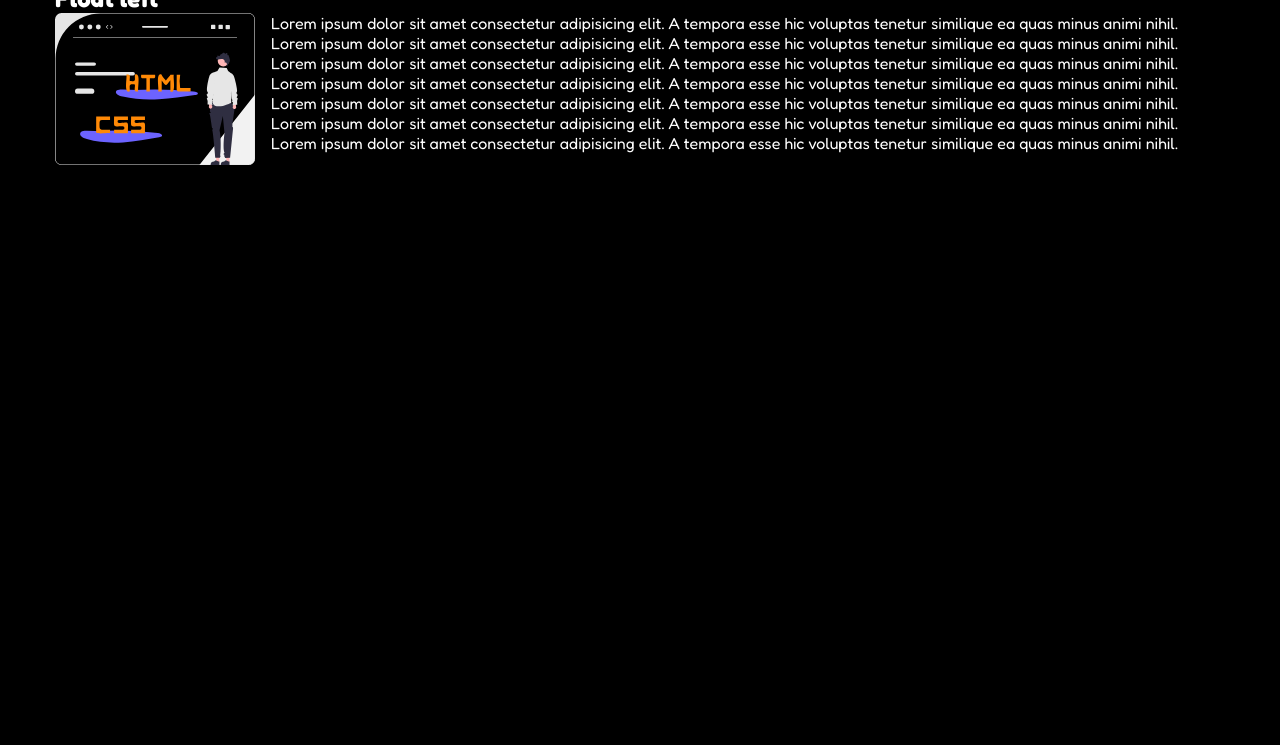
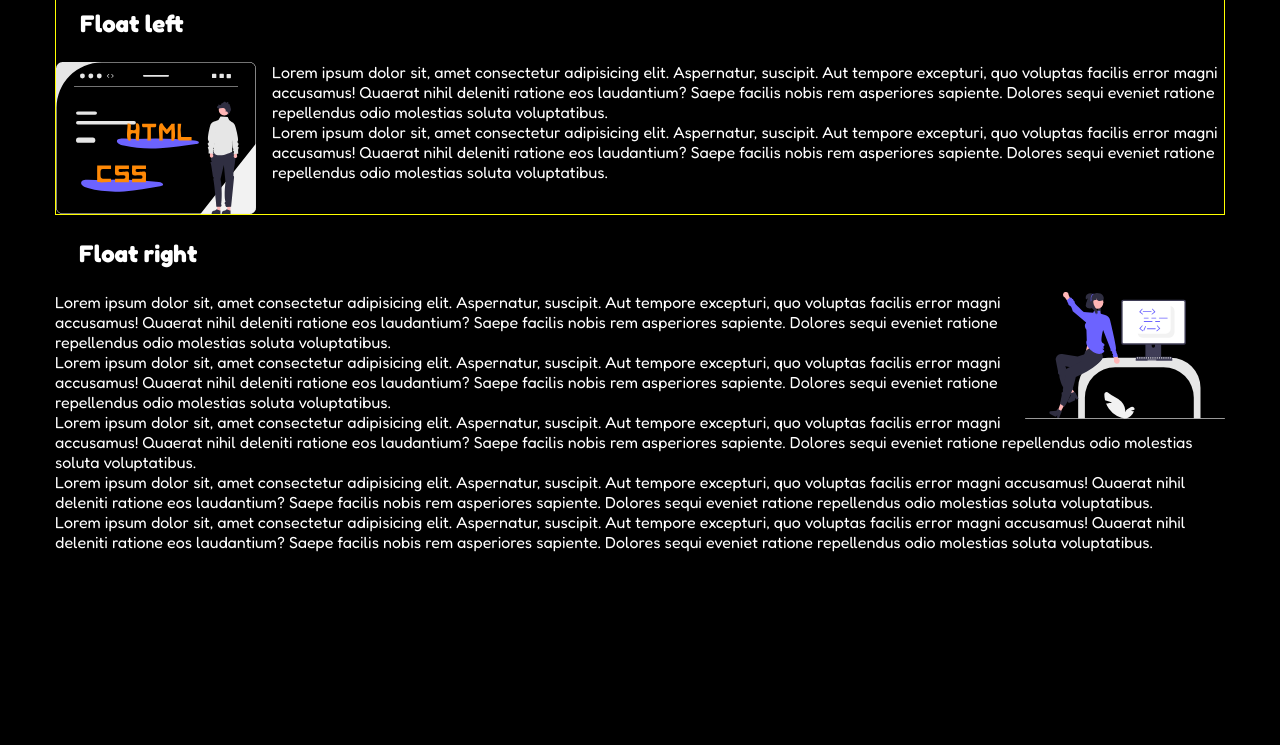
Before and after one commit to vgianluca96/live-float, a plain HTML site: page index.html in a window 1280 px wide. Shown: the part 55-800 px from the top of the page. Drawn offline with Linux system fonts and the light colour scheme.

Commit message:
paragrafo float right

```diff
--- a/css/style.css
+++ b/css/style.css
@@ -10,9 +10,17 @@ body {
     color: white;
 }
 
+h2{
+    padding: 1.5rem;
+}
+
 .container{
     max-width: 1170px;
     margin: auto;
+}
+
+.section_left {
+    border: 1px solid yellow;
 }
 
 .section_left img {
@@ -20,3 +28,14 @@ body {
     float: left;
     margin-right: 1rem;
 }
+
+.section_right img {
+    width: 200px;
+    float: right;
+}
+
+.clearfix::after {
+    content: '';
+    display: table;
+    clear: both;
+}
--- a/index.html
+++ b/index.html
@@ -16,18 +16,27 @@
 
         <h1>Intro float</h1>
 
-        <section class="section_left">
+        <section class="section_left clearfix">
 
             <h2>Float left</h2>
             <img src="./img/image1.svg" alt="img1">
             <div>
-                <p>Lorem ipsum dolor sit amet consectetur adipisicing elit. A tempora esse hic voluptas tenetur similique ea quas minus animi nihil.</p>
-                <p>Lorem ipsum dolor sit amet consectetur adipisicing elit. A tempora esse hic voluptas tenetur similique ea quas minus animi nihil.</p>
-                <p>Lorem ipsum dolor sit amet consectetur adipisicing elit. A tempora esse hic voluptas tenetur similique ea quas minus animi nihil.</p>
-                <p>Lorem ipsum dolor sit amet consectetur adipisicing elit. A tempora esse hic voluptas tenetur similique ea quas minus animi nihil.</p>
-                <p>Lorem ipsum dolor sit amet consectetur adipisicing elit. A tempora esse hic voluptas tenetur similique ea quas minus animi nihil.</p>
-                <p>Lorem ipsum dolor sit amet consectetur adipisicing elit. A tempora esse hic voluptas tenetur similique ea quas minus animi nihil.</p>
-                <p>Lorem ipsum dolor sit amet consectetur adipisicing elit. A tempora esse hic voluptas tenetur similique ea quas minus animi nihil.</p>
+                <p>Lorem ipsum dolor sit, amet consectetur adipisicing elit. Aspernatur, suscipit. Aut tempore excepturi, quo voluptas facilis error magni accusamus! Quaerat nihil deleniti ratione eos laudantium? Saepe facilis nobis rem asperiores sapiente. Dolores sequi eveniet ratione repellendus odio molestias soluta voluptatibus.</p>
+                <p>Lorem ipsum dolor sit, amet consectetur adipisicing elit. Aspernatur, suscipit. Aut tempore excepturi, quo voluptas facilis error magni accusamus! Quaerat nihil deleniti ratione eos laudantium? Saepe facilis nobis rem asperiores sapiente. Dolores sequi eveniet ratione repellendus odio molestias soluta voluptatibus.</p>
+            </div>
+
+        </section>
+
+        <section class="section_right">
+
+            <h2>Float right</h2>
+            <img src="./img/image2.svg" alt="img1">
+            <div>
+                <p>Lorem ipsum dolor sit, amet consectetur adipisicing elit. Aspernatur, suscipit. Aut tempore excepturi, quo voluptas facilis error magni accusamus! Quaerat nihil deleniti ratione eos laudantium? Saepe facilis nobis rem asperiores sapiente. Dolores sequi eveniet ratione repellendus odio molestias soluta voluptatibus.</p>
+                <p>Lorem ipsum dolor sit, amet consectetur adipisicing elit. Aspernatur, suscipit. Aut tempore excepturi, quo voluptas facilis error magni accusamus! Quaerat nihil deleniti ratione eos laudantium? Saepe facilis nobis rem asperiores sapiente. Dolores sequi eveniet ratione repellendus odio molestias soluta voluptatibus.</p>
+                <p>Lorem ipsum dolor sit, amet consectetur adipisicing elit. Aspernatur, suscipit. Aut tempore excepturi, quo voluptas facilis error magni accusamus! Quaerat nihil deleniti ratione eos laudantium? Saepe facilis nobis rem asperiores sapiente. Dolores sequi eveniet ratione repellendus odio molestias soluta voluptatibus.</p>
+                <p>Lorem ipsum dolor sit, amet consectetur adipisicing elit. Aspernatur, suscipit. Aut tempore excepturi, quo voluptas facilis error magni accusamus! Quaerat nihil deleniti ratione eos laudantium? Saepe facilis nobis rem asperiores sapiente. Dolores sequi eveniet ratione repellendus odio molestias soluta voluptatibus.</p>
+                <p>Lorem ipsum dolor sit, amet consectetur adipisicing elit. Aspernatur, suscipit. Aut tempore excepturi, quo voluptas facilis error magni accusamus! Quaerat nihil deleniti ratione eos laudantium? Saepe facilis nobis rem asperiores sapiente. Dolores sequi eveniet ratione repellendus odio molestias soluta voluptatibus.</p>
             </div>
 
         </section>
```
